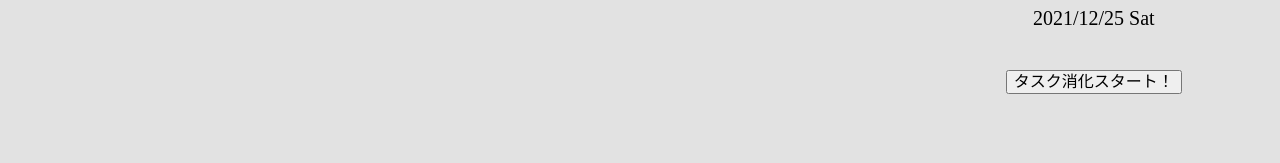
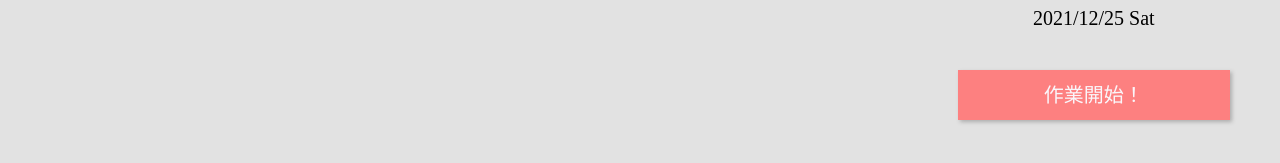
Before and after one commit to MisoChan/Mekuri-Task-Front, a Vue app: page /main/tasklist in a window 1280 px wide. Shown: the part 431-594 px from the top of the page. Built offline with nearby package versions, Linux system fonts and the light colour scheme; no server answers.

Commit message:
デンジャーボタンとTASK実行ボタンの実装

```diff
--- a/src/assets/sass/base.scss
+++ b/src/assets/sass/base.scss
@@ -8,6 +8,10 @@ input[type="text"] {
     &:focus{
         background: color_variables.$background_color;
     }
+}
+
+input[type="button"] {
+    border: 0px solid;
 }
 
 
@@ -40,3 +44,13 @@ margin: 0;
     height: 40px;
     padding: 0.3em;
 }
+
+.btn{
+
+}
+.btn_danger {
+    background-color: color_variables.$accent_color_red;
+    color: color_variables.$white_background;
+    border:none;
+    box-shadow: 2px 2px 4px #adadad;
+}
--- a/src/assets/sass/task_lists.scss
+++ b/src/assets/sass/task_lists.scss
@@ -37,3 +37,9 @@
     margin-bottom: 40px;
   }
 }
+
+#begin_work_button {
+  width: 90%;
+  height: 50px;
+  font-size: 20px;
+}
--- a/src/views/TaskList.vue
+++ b/src/views/TaskList.vue
@@ -25,8 +25,8 @@
           </li>
 
           <li class="mt-2">
-            <button type="button" class="btn btn-primary">
-              タスク消化スタート！
+            <button type="button" id="begin_work_button" class="btn_danger">
+              作業開始！
             </button>
           </li>
         </ul>
```
